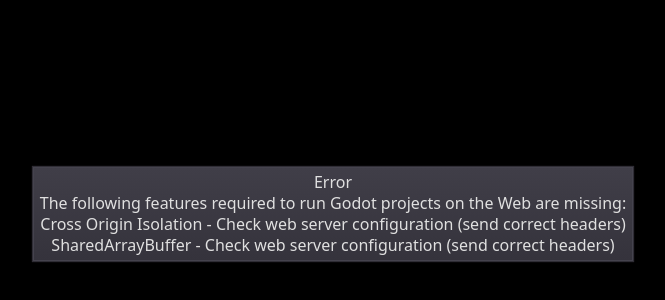
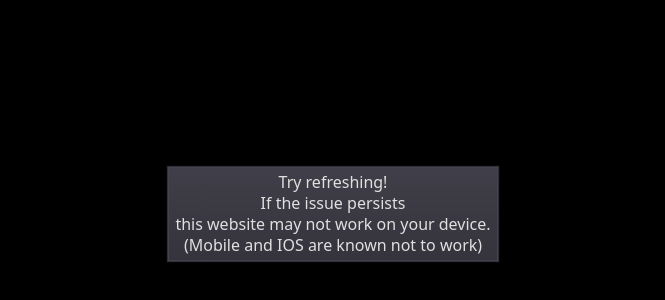
Before and after one commit to Jay-Dorcat/jay-dorcat.github.io, a plain HTML site: page index.html in a window 1280 px wide. Shown: the part 186-486 px from the top of the page, without its empty margins (307-972 px from the left). Drawn offline with Linux system fonts and the light colour scheme.

Commit message:
Fix Error Message for real this time + About me ready!

```diff
--- a/index.html
+++ b/index.html
@@ -144,7 +144,7 @@ if (!window.SharedArrayBuffer) {
 <script src="coi-serviceworker.min.js"></script>
 <script src="Website.js"></script>
 		<script>
-const GODOT_CONFIG = {"args":[],"canvasResizePolicy":2,"executable":"Website","experimentalVK":false,"fileSizes":{"Website.pck":42880,"Website.wasm":27913656},"focusCanvas":true,"gdextensionLibs":[]};
+const GODOT_CONFIG = {"args":[],"canvasResizePolicy":2,"executable":"Website","experimentalVK":false,"fileSizes":{"Website.pck":43552,"Website.wasm":27913656},"focusCanvas":true,"gdextensionLibs":[]};
 const engine = new Engine(GODOT_CONFIG);
 
 (function () {
@@ -224,8 +224,7 @@ const engine = new Engine(GODOT_CONFIG);
 
 	const missing = Engine.getMissingFeatures();
 	if (missing.length !== 0) {
-		const missingMsg = 'Error\nThe following features required to run Godot projects on the Web are missing:\n';
-		displayFailureNotice(missingMsg + missing.join('\n'));
+		displayFailureNotice("Try refreshing!\nIf the issue persists\nthis website may not work on your device.\n(Mobile and IOS are known not to work)");
 	} else {
 		setStatusMode('indeterminate');
 		engine.startGame({
```
Also changed, not shown: 1 other file.
